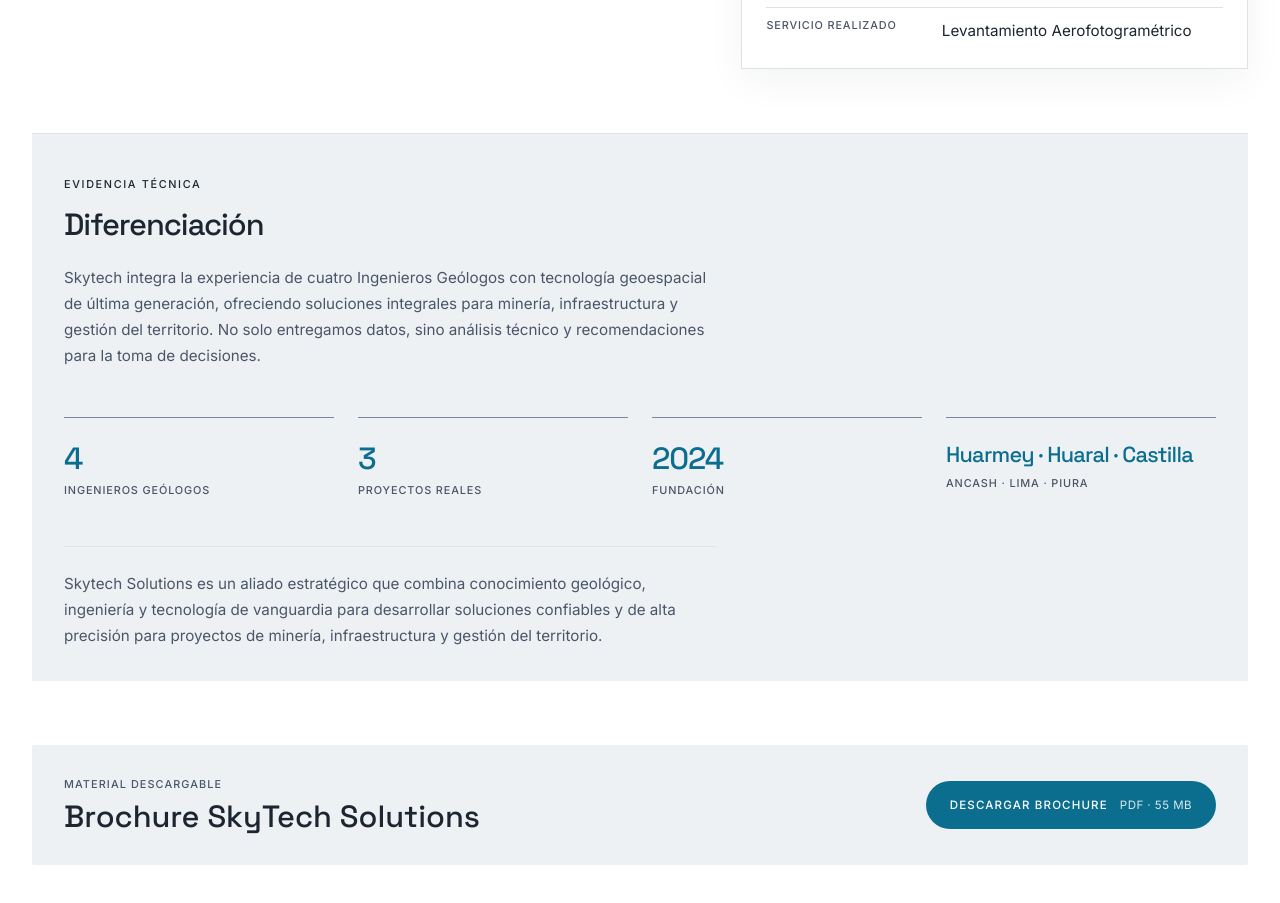
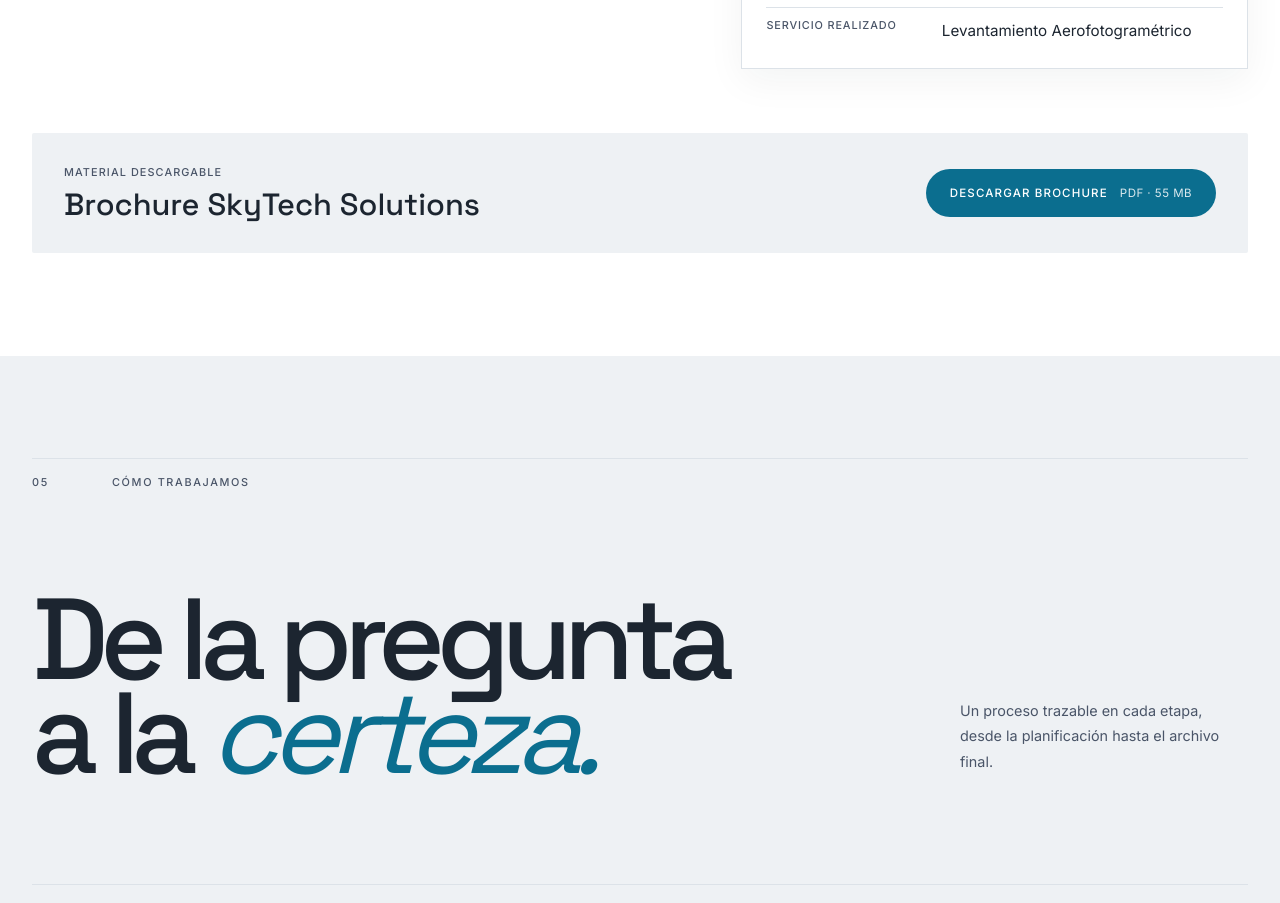
Before and after one commit to vigvelora-it/landing_page_drones, a Next.js app in the folder local-2/: page / in a window 1280 px wide. Shown: the part 9420-10323 px from the top of the page. Built offline with nearby package versions, Linux system fonts and the light colour scheme; no server answers.

Commit message:
refactor(260722-rmd): remove differentiation section

```diff
--- a/local-2/app/globals.css
+++ b/local-2/app/globals.css
@@ -113,16 +113,6 @@
 .project-facts div{display:grid;grid-template-columns:minmax(120px,.7fr) minmax(0,1.3fr);gap:24px;border-top:1px solid var(--border-subtle);padding-top:16px;min-width:0}
 .project-facts dt{color:var(--ink-secondary);font-size:.68rem;font-weight:500;letter-spacing:.08em;line-height:1.4;text-transform:uppercase}
 .project-facts dd{min-width:0;margin:0;color:var(--ink-primary);font-size:.95rem;font-weight:400;line-height:1.7}
-.differentiation-band{margin-top:64px;border-top:1px solid var(--border-subtle);background:var(--bg-surface-alt);padding:32px}
-.differentiation-heading{min-width:0}
-.differentiation-heading h3{margin:16px 0 0;font:500 clamp(1.6rem,2.4vw,2.2rem)/1.08 var(--display);letter-spacing:-.035em}
-.differentiation-heading>p:last-child,.differentiation-message{max-width:68ch;margin:24px 0 0;color:var(--ink-secondary);font-size:.95rem;font-weight:400;line-height:1.7}
-.evidence-grid{display:grid;grid-template-columns:repeat(4,minmax(0,1fr));gap:24px;margin-top:48px}
-.evidence-cell{display:flex;flex-direction:column;gap:8px;min-width:0;border-top:1px solid var(--border-strong);padding-top:24px}
-.evidence-cell strong{color:var(--accent);font:500 clamp(1.6rem,2.4vw,2.2rem)/1.08 var(--display);letter-spacing:-.035em}
-.evidence-cell span{color:var(--ink-secondary);font-size:.68rem;font-weight:500;letter-spacing:.08em;line-height:1.4;text-transform:uppercase}
-.evidence-cell--locations strong{font-size:clamp(1.2rem,1.7vw,1.6rem);line-height:1.2}
-.differentiation-message{margin-top:48px;padding-top:24px;border-top:1px solid var(--border-subtle)}
 .brochure-block{display:flex;flex-wrap:wrap;align-items:center;justify-content:space-between;gap:24px;margin-top:64px;padding:32px;background:var(--bg-surface-alt);border-radius:2px}
 .brochure-block .mono-label{margin:0 0 8px;color:var(--ink-secondary);font-size:.68rem;font-weight:500;letter-spacing:.1em;text-transform:uppercase}
 .brochure-block h3{margin:0;font:500 clamp(1.6rem,2.4vw,2.2rem)/1.08 var(--display)}
@@ -131,8 +121,8 @@
 .brochure-cta:focus-visible{outline:2px solid var(--focus-ring);outline-offset:2px}
 .brochure-cta__meta{font-weight:400;letter-spacing:.04em;text-transform:none;opacity:.85}
 @media(max-width:720px){.brochure-block{flex-direction:column;align-items:flex-start;padding:24px}.brochure-cta{width:100%;justify-content:center}}
-@media(max-width:1000px){.projects-layout{grid-template-columns:1fr}.project-supporting{grid-template-columns:repeat(2,minmax(0,1fr));grid-template-rows:auto}.evidence-grid{grid-template-columns:repeat(2,minmax(0,1fr))}}
-@media(max-width:720px){.projects-heading{margin:48px 0 32px}.projects-layout,.project-supporting,.evidence-grid{grid-template-columns:1fr}.projects-layout,.project-supporting,.evidence-grid{gap:24px}.project-card,.differentiation-band{padding:24px}.project-card h3{margin-bottom:32px}.project-facts div{grid-template-columns:1fr;gap:8px}.differentiation-band{margin-top:48px}.evidence-grid{margin-top:32px}}
+@media(max-width:1000px){.projects-layout{grid-template-columns:1fr}.project-supporting{grid-template-columns:repeat(2,minmax(0,1fr));grid-template-rows:auto}}
+@media(max-width:720px){.projects-heading{margin:48px 0 32px}.projects-layout,.project-supporting{grid-template-columns:1fr}.projects-layout,.project-supporting{gap:24px}.project-card{padding:24px}.project-card h3{margin-bottom:32px}.project-facts div{grid-template-columns:1fr;gap:8px}}
 
 /* Tecnología */
 .technology{height:180vh;background:var(--bg-surface);color:var(--ink-primary)}.tech-sticky{position:sticky;top:0;height:100vh;overflow:hidden}.tech-media{position:absolute;inset:-10% -5%;transform:translateY(clamp(-8px,var(--parallax,0),8px))}.tech-media img{object-fit:contain;object-position:75% center}.tech-vignette{position:absolute;inset:0;background:radial-gradient(circle at 72% 50%,transparent 0,color-mix(in srgb,var(--bg-surface) 10%,transparent) 25%,color-mix(in srgb,var(--bg-surface) 90%,transparent) 72%),linear-gradient(90deg,color-mix(in srgb,var(--bg-surface) 94%,transparent),transparent 65%)}.tech-content{position:relative;z-index:2;display:flex;flex-direction:column;justify-content:center;height:100%}.tech-content .section-kicker{position:absolute;top:6.5rem;right:0;left:0}.tech-content h2{max-width:790px;margin:0;font:500 clamp(4rem,8.5vw,9rem)/.83 var(--display);letter-spacing:-.075em}.tech-specs{display:flex;gap:clamp(2rem,6vw,7rem);margin-top:8vh}.tech-specs div{display:flex;align-items:flex-end;gap:.8rem}.tech-specs strong{font:500 clamp(2rem,4vw,4rem)/.8 var(--display);letter-spacing:-.06em}.tech-specs span{color:var(--ink-secondary);font-size:.55rem;letter-spacing:.08em;line-height:1.5;text-transform:uppercase}.tech-caption{position:absolute;right:2rem;bottom:2rem;color:var(--ink-secondary)}
--- a/local-2/components/sections/projects-section.tsx
+++ b/local-2/components/sections/projects-section.tsx
@@ -3,7 +3,7 @@
 import { useRef } from "react"
 
 import { useGSAP } from "@/lib/gsap"
-import { brochure, differentiation, projects, team, type Project } from "@/lib/site-content"
+import { brochure, projects, type Project } from "@/lib/site-content"
 
 function ProjectFacts({ project }: { project: Project }) {
   return (
@@ -107,35 +107,6 @@
           </div>
         </div>
 
-        <section className="differentiation-band" aria-labelledby="differentiation-heading">
-          <div className="differentiation-heading" data-reveal>
-            <p className="mono-label">Evidencia técnica</p>
-            <h3 id="differentiation-heading">Diferenciación</h3>
-            <p>{differentiation.advantage}</p>
-          </div>
-
-          <div className="evidence-grid">
-            <div className="evidence-cell" data-reveal>
-              <strong>{team.length}</strong>
-              <span>Ingenieros Geólogos</span>
-            </div>
-            <div className="evidence-cell" data-reveal>
-              <strong>{projects.length}</strong>
-              <span>Proyectos reales</span>
-            </div>
-            <div className="evidence-cell" data-reveal>
-              <strong>2024</strong>
-              <span>Fundación</span>
-            </div>
-            <div className="evidence-cell evidence-cell--locations" data-reveal>
-              <strong>Huarmey · Huaral · Castilla</strong>
-              <span>Ancash · Lima · Piura</span>
-            </div>
-          </div>
-
-          <p className="differentiation-message" data-reveal>{differentiation.message}</p>
-        </section>
-
         <section className="brochure-block" aria-labelledby="brochure-heading" data-reveal>
           <div>
             <p className="mono-label">Material descargable</p>
```
Also changed, not shown: local-2/.planning/STATE.md, local-2/.planning/quick/260722-rmd-eliminar-seccion-diferenciacion/260722-rmd-CONTEXT.md (added), local-2/.planning/quick/260722-rmd-eliminar-seccion-diferenciacion/260722-rmd-SUMMARY.md (added).
